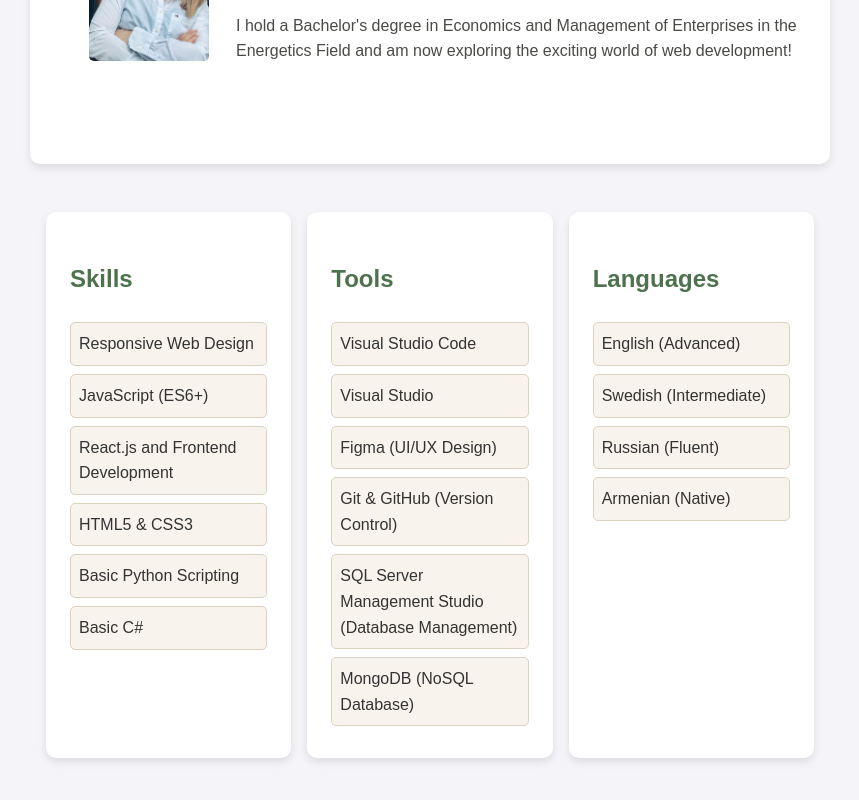
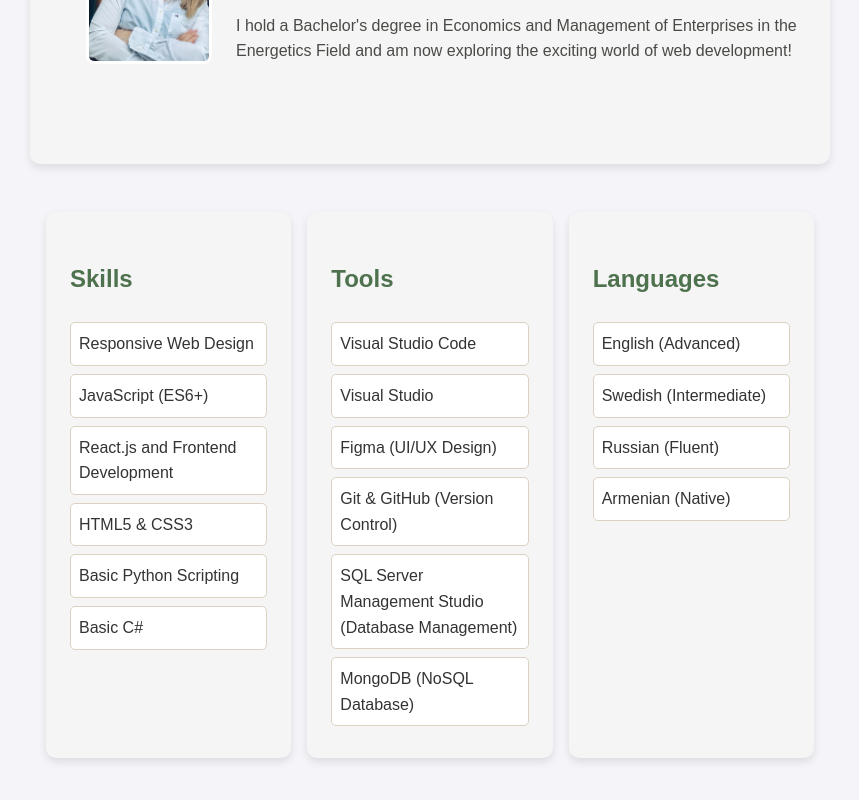
Before and after one commit to TatevikTadevosyan86/My-blog, a React (Create React App) app in the folder my-blog/: page /about in a window 1280 px wide. Shown: the part 374-1174 px from the top of the page, without its empty margins (210-1069 px from the left). Built offline with nearby package versions, Linux system fonts and the light colour scheme.

Commit message:
Updated form design

```diff
--- a/my-blog/src/pages/About.css
+++ b/my-blog/src/pages/About.css
@@ -11,7 +11,7 @@ body {
   display: flex;
   align-items: center;
   justify-content: space-between;
-  background: #ffffff;
+  background: #f5f5f5;
   color: #4b4a47; /* Neutral dark brown */
   padding: 2rem;
   border-radius: 10px;
@@ -27,9 +27,7 @@ body {
   height: 150px;
   border-radius: 8px;
   border: 3px solid white ;
-  opacity: 0;
-  transform: translateY(30px);
-  animation: fadeInSlide 1s ease-out forwards;
+
 }
 
 @keyframes fadeInSlide {
@@ -61,7 +59,7 @@ body {
 
 .bottom-section div {
   flex: 1;
-  background: #ffffff; /* White cards */
+  background:#f5f5f5;
   border-radius: 10px;
   box-shadow: 0 4px 8px rgba(0, 0, 0, 0.1);
   padding: 1.5rem;
@@ -81,9 +79,9 @@ body {
 .bottom-section li {
   margin: 0.5rem 0;
   padding: 0.5rem;
-  border: 1px solid #dcd2c1; /* Light beige border */
+  border: 1px solid #dcd2c1;
   border-radius: 5px;
-  background: #f8f3ec; /* Very light beige */
+  background:white;
   transition: transform 0.3s ease, color 0.3s ease;
 }
 .bottom-section li:hover {
--- a/my-blog/src/pages/Contact.css
+++ b/my-blog/src/pages/Contact.css
@@ -3,6 +3,8 @@
     font-family: 'Roboto', sans-serif;
     padding: 20px;
     background-color: #f9f9f9;
+    border-radius: 10px;
+    box-shadow: 0 4px 8px rgba(0, 0, 0, 0.1);
   }
 
   .contact-header {
--- a/my-blog/src/pages/Home.css
+++ b/my-blog/src/pages/Home.css
@@ -3,6 +3,8 @@
     font-family: Arial, sans-serif;
     background-color: #f5f5f5;
     color: #333;
+    border-radius: 10px;
+    box-shadow: 0 4px 8px rgba(0, 0, 0, 0.1);
   }
 
 
@@ -17,12 +19,14 @@
   .hero-content h1 {
     font-size: 2.5rem;
     margin-bottom: 10px;
+    margin-top: 0px;
     color:#4d724d;;
   }
 
   .hero-content p {
     font-size: 1.2rem;
     color: #555;
+    margin-top: 0px;
   }
 
   .actions .button {
--- a/my-blog/src/pages/portfolio.css
+++ b/my-blog/src/pages/portfolio.css
@@ -15,6 +15,7 @@
     margin: 20px 0;
     box-shadow: 0 4px 6px rgba(0, 0, 0, 0.1);
     transition: transform 0.3s ease;
+    background:  #f5f5f5;;
 }
 .project-card h2{
     color: #587658;
```
